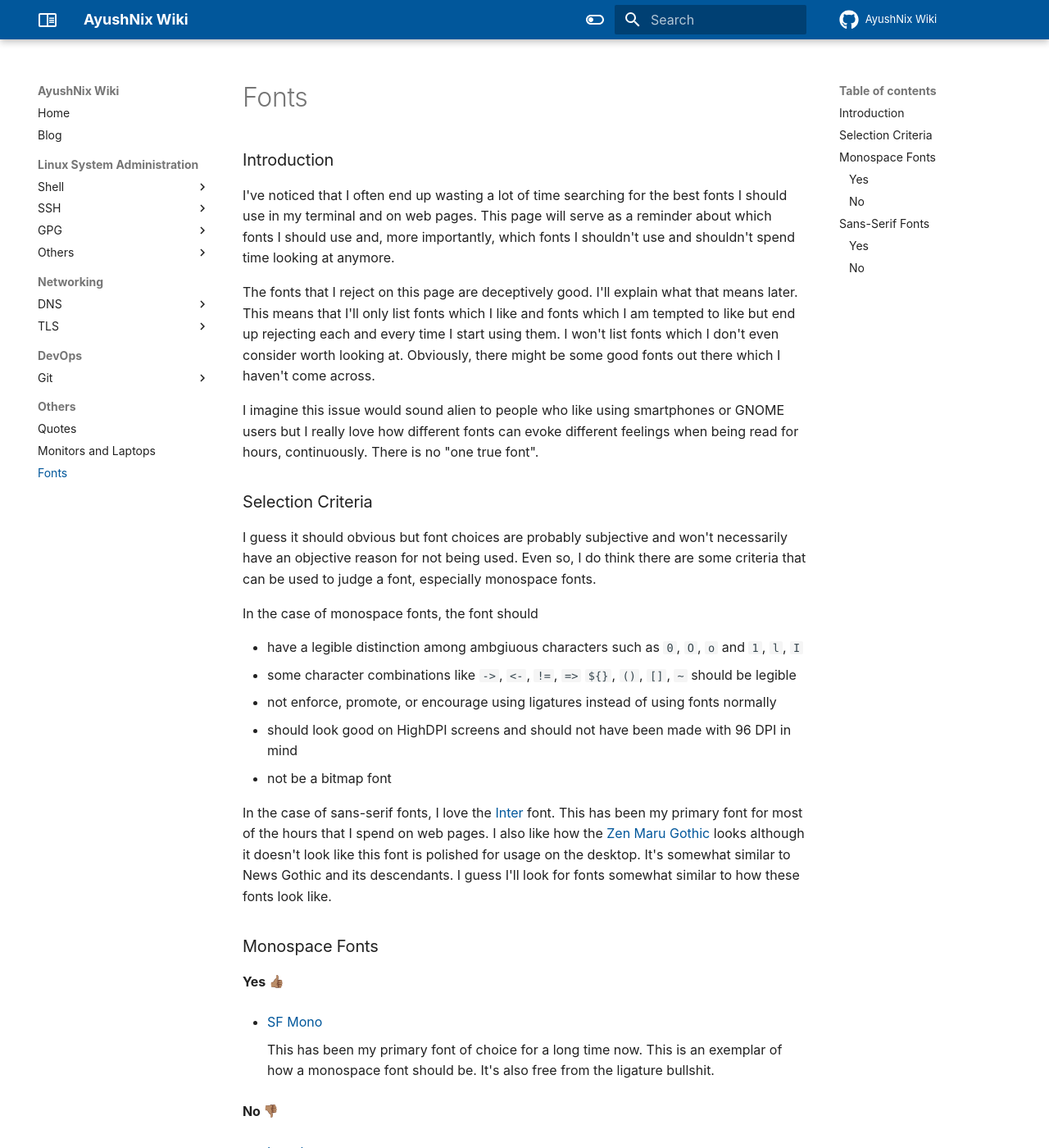
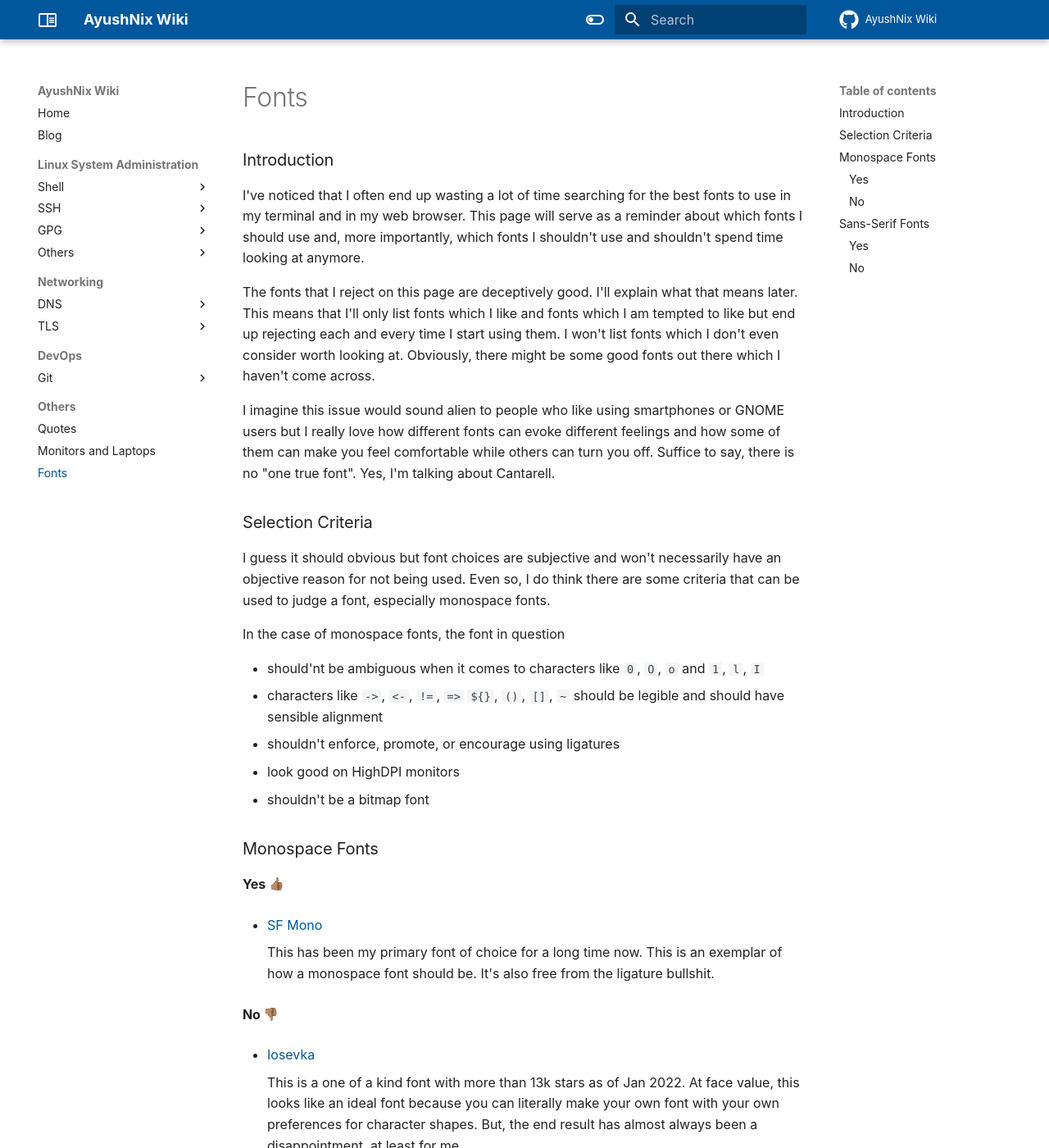
Before and after one commit to ayushnix/wiki, an MkDocs documentation site: the page built from docs/others/fonts.md, in a window 1280 px wide and 1400 px high. Shown: the whole window at 82% size. Built offline with MkDocs 1.6.1 and Material for MkDocs 9.7.7, drawn with Linux system fonts in a browser that asks for light colours; emoji names are drawn with the system emoji font; comment, search, counter and statistics services are not loaded; some of the changed text lies outside the part shown.

Commit message:
overhaul fonts article

```diff
--- a/docs/others/fonts.md
+++ b/docs/others/fonts.md
@@ -6,92 +6,95 @@
 
 ## Introduction
 
-I've noticed that I often end up wasting a lot of time searching for the best
-fonts I should use in my terminal and on web pages. This page will serve as a
-reminder about which fonts I should use and, more importantly, which fonts I
-shouldn't use and shouldn't spend time looking at anymore.
+I've noticed that I often end up wasting a lot of time searching for the best fonts to use in my
+terminal and in my web browser. This page will serve as a reminder about which fonts I should use
+and, more importantly, which fonts I shouldn't use and shouldn't spend time looking at anymore.
 
-The fonts that I reject on this page are deceptively good. I'll explain what
-that means later. This means that I'll only list fonts which I like and fonts
-which I am tempted to like but end up rejecting each and every time I start
-using them. I won't list fonts which I don't even consider worth looking at.
-Obviously, there might be some good fonts out there which I haven't come
-across.
+The fonts that I reject on this page are deceptively good. I'll explain what that means later. This
+means that I'll only list fonts which I like and fonts which I am tempted to like but end up
+rejecting each and every time I start using them. I won't list fonts which I don't even consider
+worth looking at. Obviously, there might be some good fonts out there which I haven't come across.
 
-I imagine this issue would sound alien to people who like using smartphones or
-GNOME users but I really love how different fonts can evoke different feelings
-when being read for hours, continuously. There is no "one true font".
+I imagine this issue would sound alien to people who like using smartphones or GNOME users but I
+really love how different fonts can evoke different feelings and how some of them can make you feel
+comfortable while others can turn you off. Suffice to say, there is no "one true font". Yes, I'm
+talking about Cantarell.
 
 ## Selection Criteria
 
-I guess it should obvious but font choices are probably subjective and won't
-necessarily have an objective reason for not being used. Even so, I do think
-there are some criteria that can be used to judge a font, especially monospace
-fonts.
+I guess it should obvious but font choices are subjective and won't necessarily have an objective
+reason for not being used. Even so, I do think there are some criteria that can be used to judge a
+font, especially monospace fonts.
 
-In the case of monospace fonts, the font should
+In the case of monospace fonts, the font in question
 
-- have a legible distinction among ambgiuous characters such as `0`, `O`, `o`
-  and `1`, `l`, `I`
-- some character combinations like `->`, `<-`, `!=`, `=>` `${}`, `()`, `[]`,
-  `~` should be legible
-- not enforce, promote, or encourage using ligatures instead of using fonts
-  normally
-- should look good on HighDPI screens and should not have been made with 96 DPI
-  in mind
-- not be a bitmap font
-
-In the case of sans-serif fonts, I love the [Inter](https://rsms.me/inter/)
-font. This has been my primary font for most of the hours that I spend on web
-pages. I also like how the [Zen Maru
-Gothic](https://fonts.google.com/specimen/Zen+Maru+Gothic) looks although it
-doesn't look like this font is polished for usage on the desktop. It's somewhat
-similar to News Gothic and its descendants. I guess I'll look for fonts
-somewhat similar to how these fonts look like.
+- should'nt be ambiguous when it comes to characters like `0`, `O`, `o` and `1`, `l`, `I`
+- characters like `->`, `<-`, `!=`, `=>` `${}`, `()`, `[]`, `~` should be legible and should have
+  sensible alignment
+- shouldn't enforce, promote, or encourage using ligatures
+- look good on HighDPI monitors
+- shouldn't be a bitmap font
 
 ## Monospace Fonts
 
 ### Yes :thumbsup_tone3:
 
-- [SF Mono](https://developer.apple.com/fonts/)
+- [SF Mono] [1]
 
-    This has been my primary font of choice for a long time now. This is an
-    exemplar of how a monospace font should be. It's also free from the
-    ligature bullshit.
+    This has been my primary font of choice for a long time now. This is an exemplar of how a
+    monospace font should be. It's also free from the ligature bullshit.
 
 ### No :thumbsdown_tone3:
 
-- [Iosevka](https://github.com/be5invis/iosevka)
+- [Iosevka] [2]
 
-    This is a one of a kind font with more than 13k stars as of Jan 2022. At
-    face value, this looks like an ideal font because you can literally make
-    your own font with your own preferences for character shapes. But, the end
-    result has almost always been a disappointment, at least for me.
+    This is a one of a kind font with more than 13k stars as of Jan 2022. At face value, this looks
+    like an ideal font because you can literally make your own font with your own preferences for
+    character shapes. But, the end result has almost always been a disappointment, at least for me.
 
 ## Sans-Serif Fonts
 
 ### Yes :thumbsup_tone3:
 
-- [Inter](https://rsms.me/inter/)
+- [Inter] [3]
 
-    This font combined with SF Mono is my favorite choice. I really love how
-    simple and legible the characters are.
+    This font, combined with SF Mono, is my favorite sans-serif font. I really love how simple and
+    legible the characters are.
+
+- [Aktiv Grotesk Corp] [4]
+
+    This is another great font with somewhat more curves and serifs than Inter but retains the
+    professional and legible aesthetic of Inter. I often switch between Inter and Aktiv Grotesk.
 
 ### No :thumbsdown_tone3:
 
-- [IBM Plex Sans](https://www.ibm.com/plex/)
+- [IBM Plex Sans] [5]
 
-    I like the monospace variant of this font but I don't like how the IBM Plex
-    Sans looks. It's a bit too condensed and vertically oriented for me than I
-    like. For some reason, Plex Sans has also been deceptively good. It looks
-    good at first sight but when I start using it, I get turned off.
+    This is a deceptively good font. I often come across IBM Plex Sans and I like it at face value
+    but whenever I start using it, I usually go back to Inter or Aktiv Grotesk within a day or two.
 
-- [Roboto](https://fonts.google.com/specimen/Roboto)
+- [Roboto] [6]
 
-    This is well tested and kind of a workhorse font from Google, not unlike
-    Noto, Droid Sans, DejaVu, and ChromeOS fonts which are metric compatible
-    with their Microsoft counterparts. All of these, especially the Noto family
-    of fonts, are awesome but I find them too bland and devoid of any character
-    or distinguishing feature. They are probably a safe bet for documents and
-    as "default options" for interfaces but I don't stick to them for long
-    after applying them on my desktop.
+    This is kind of a workhorse font from Google, not unlike Noto, Droid Sans, DejaVu, and ChromeOS
+    fonts which are metric compatible with their Microsoft counterparts. All of these, especially
+    the Noto family of fonts, are awesome and should probably be the premier fallback font when you
+    want to play safe. However, I find them too bland and devoid of any character.
+
+- [Manrope] [7]
+
+    This might look good at an initial glance but it's a bit too much *sans* serif. The `f` and `r`
+    character of this font should tell you what I mean.
+
+- [Red Hat Display and Text] [8]
+
+    It looks like as if someone took a hammer, hit all the characters, and made them Gimli's
+    siblings.
+
+[1]: https://developer.apple.com/fonts/
+[2]: https://github.com/be5invis/iosevka
+[3]: https://rsms.me/inter/
+[4]: https://fonts.adobe.com/fonts/aktiv-grotesk
+[5]: https://www.ibm.com/plex/
+[6]: https://fonts.google.com/specimen/Roboto
+[7]: https://github.com/sharanda/manrope
+[8]: https://www.redhat.com/en/about/brand/standards/typography
```
